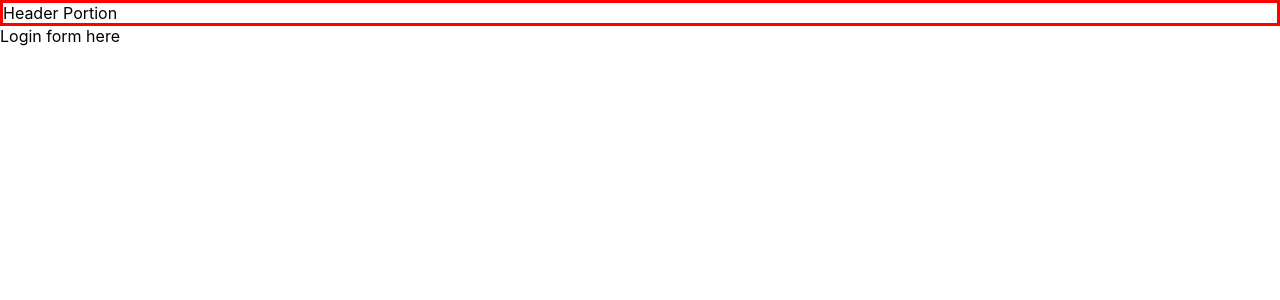
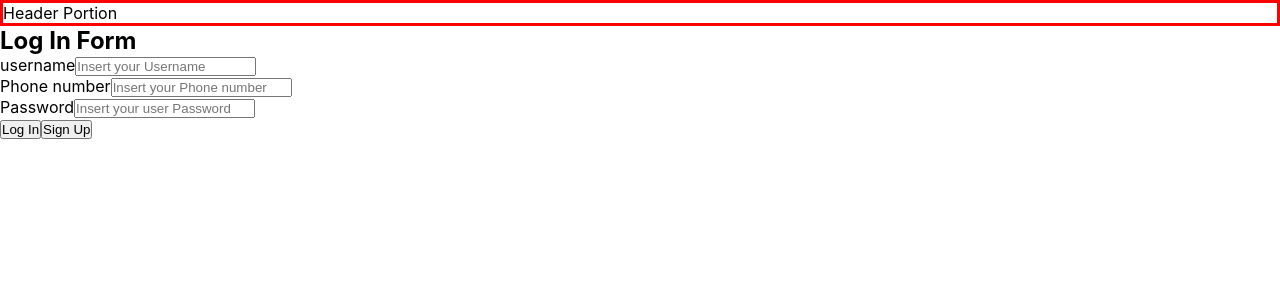
Before and after one commit to build-week-ft-water-my-plants-4/front-end, a React (Create React App) app in the folder water-my-plants/: page /login in a window 1280 px wide. Shown: the top 300 px of the page. Built offline with nearby package versions, Linux system fonts and the light colour scheme.

Commit message:
login page

```diff
--- a/water-my-plants/src/components/Login/Login.js
+++ b/water-my-plants/src/components/Login/Login.js
@@ -1,11 +1,67 @@
-import React from 'react';
+import React,{useState} from 'react';
 
 function Login(props) {
-    return (
-        <div>
-            Login form here
-        </div>
-    );
+
+
+           const initialLoginValues ={
+        username:"",
+        phonenumber:"",
+        password:""
+        }
+
+    const [loginValues, setLoginValues]=useState(initialLoginValues)
+
+    const onChange=(event)=>{
+        const {name,value}=event.target;
+        setLoginValues({...loginValues,[name]:value})
+    }
+
+    const onSubmit =evt =>{
+        evt.preventDefault()
+       console.log(loginValues)
+    }
+    return(
+
+
+            <form onSubmit={onSubmit}>
+                <h2>Log In Form</h2>
+                <label>username
+                    <input
+                    type="text"
+                    name='username'
+                    value={loginValues.username}
+                    onChange={onChange}
+                    placeholder="Insert your Username"
+                    />
+                </label>
+                <br/>
+                <label>Phone number
+                    <input
+                    type="text"
+                    name='phonenumber'
+                    value={loginValues.phonenumber}
+                    onChange={onChange}
+                    placeholder="Insert your Phone number"
+                    />
+                </label>
+                <br/>
+                <label>Password
+                    <input
+                    type="text"
+                    name='password'
+                    value={loginValues.password}
+                    onChange={onChange}
+                    placeholder="Insert your user Password"
+                    />
+                </label>
+                <br/>
+                <input type='submit' value="Log In"></input>
+                <button>Sign Up</button>
+            </form>
+
+    )
 }
 
+
+
 export default Login;
```
